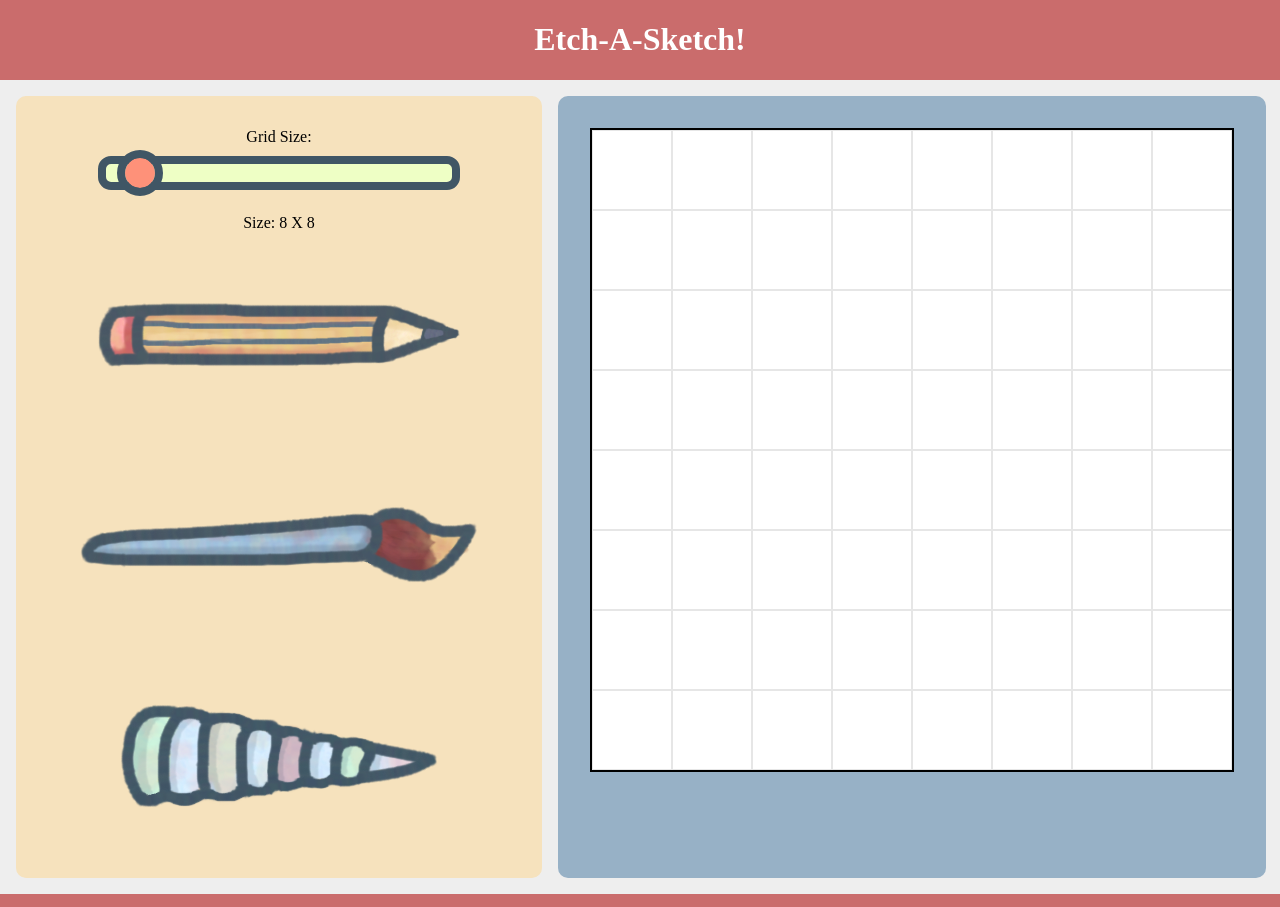
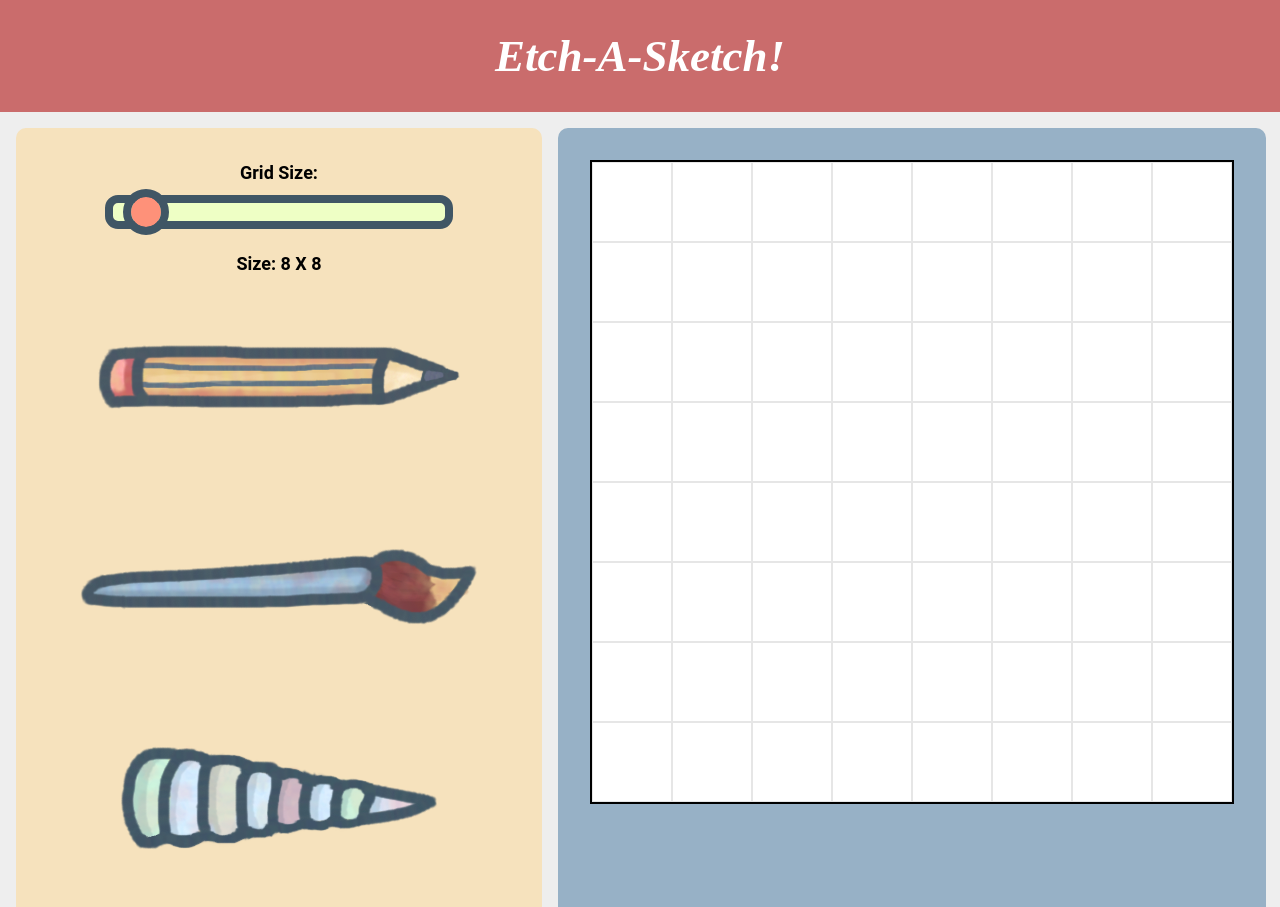
Before and after one commit to ericgf78/etch-a-sketch, a plain HTML site: page index.html in a window 1280 px wide. Shown: the top 907 px of the page. Drawn offline with Linux system fonts and the light colour scheme.

Commit message:
edit css
Changed some css styles.

```diff
--- a/style.css
+++ b/style.css
@@ -19,6 +19,9 @@ header {
 
 h1 {
     color: white;
+    font-size: 45px;
+    font-family: Brush Script MT;
+    font-style: italic;
 }
 
 .mainContent {
@@ -45,6 +48,7 @@ h1 {
     justify-content: center;
     padding: 1rem;
     border-radius: 10px;
+    align-items: center;
 
 }
 
@@ -61,7 +65,7 @@ h1 {
     -moz-appearance: none;
     background: transparent;
     cursor: pointer;
-    width: 70%;
+    width: 250%;
     height: 18px;
     background: #eeffc5;
     border-radius: 5px;
@@ -131,3 +135,15 @@ footer {
     box-sizing: border-box;
 
 }
+
+p {
+    font-size: large;
+    font-family: Roboto;
+    font-weight: bold;
+}
+
+#sliderDisplay {
+    font-size: large;
+    font-family: Roboto;
+    font-weight: bold;
+}
```
